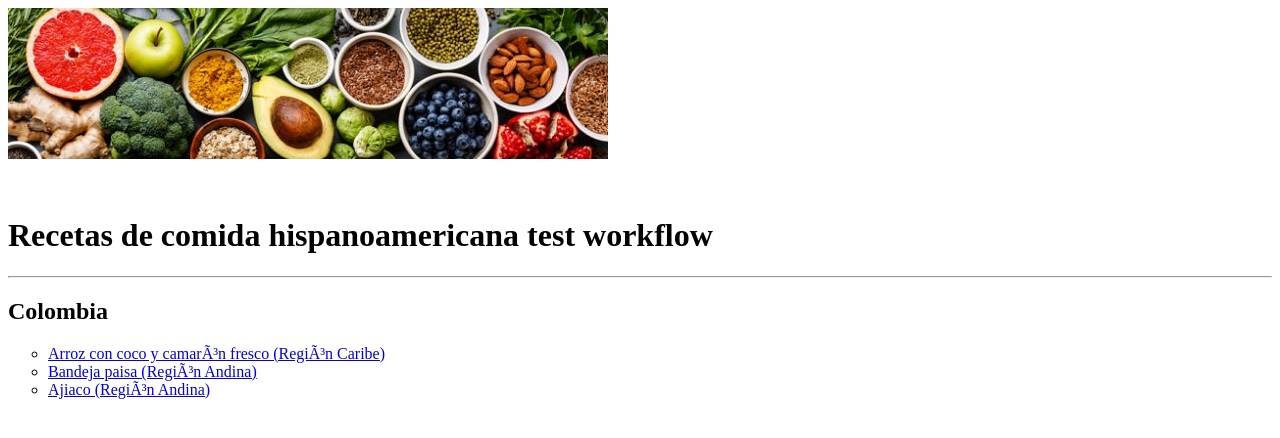
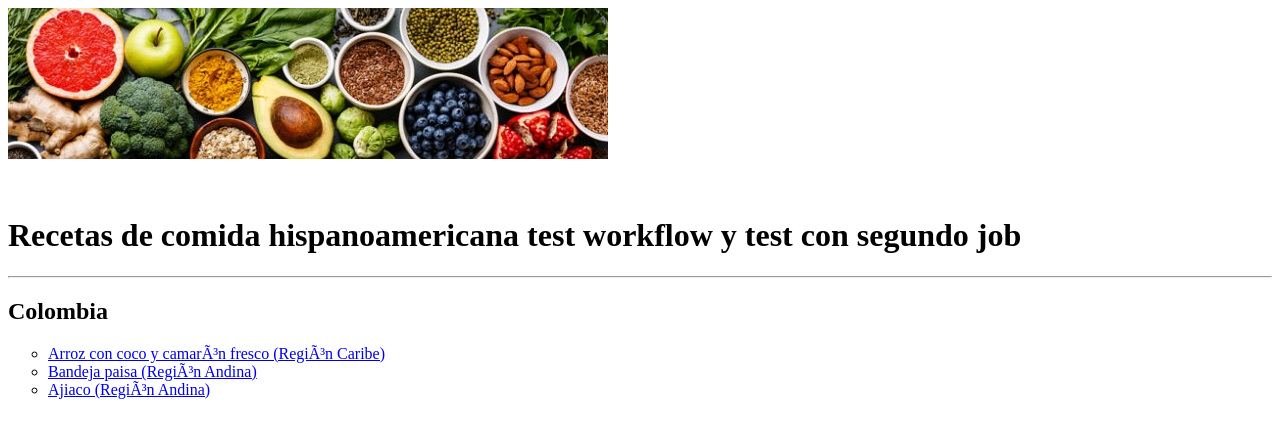
Before and after one commit to rcelisc/Miproyecto, a plain HTML site: page recetas/index.html in a window 1280 px wide. Drawn offline with Linux system fonts and the light colour scheme.

Commit message:
Update index.html
prueba de job anidados

```diff
--- a/recetas/index.html
+++ b/recetas/index.html
@@ -7,7 +7,7 @@
 <BODY LANG="es-ES">
 <H1><IMG ID="banner" SRC="../imagenes/banner_recetas.jpg" NAME="banner_recetas" ALIGN=LEFT BORDER=0><BR CLEAR=LEFT><BR>
 </H1>
-<H1 ID="titulo1">Recetas de comida hispanoamericana test workflow</H1>
+<H1 ID="titulo1">Recetas de comida hispanoamericana test workflow y test con segundo job</H1>
 	<P><HR></HR>
 	</P>
 <H2>Colombia</H2>
```
